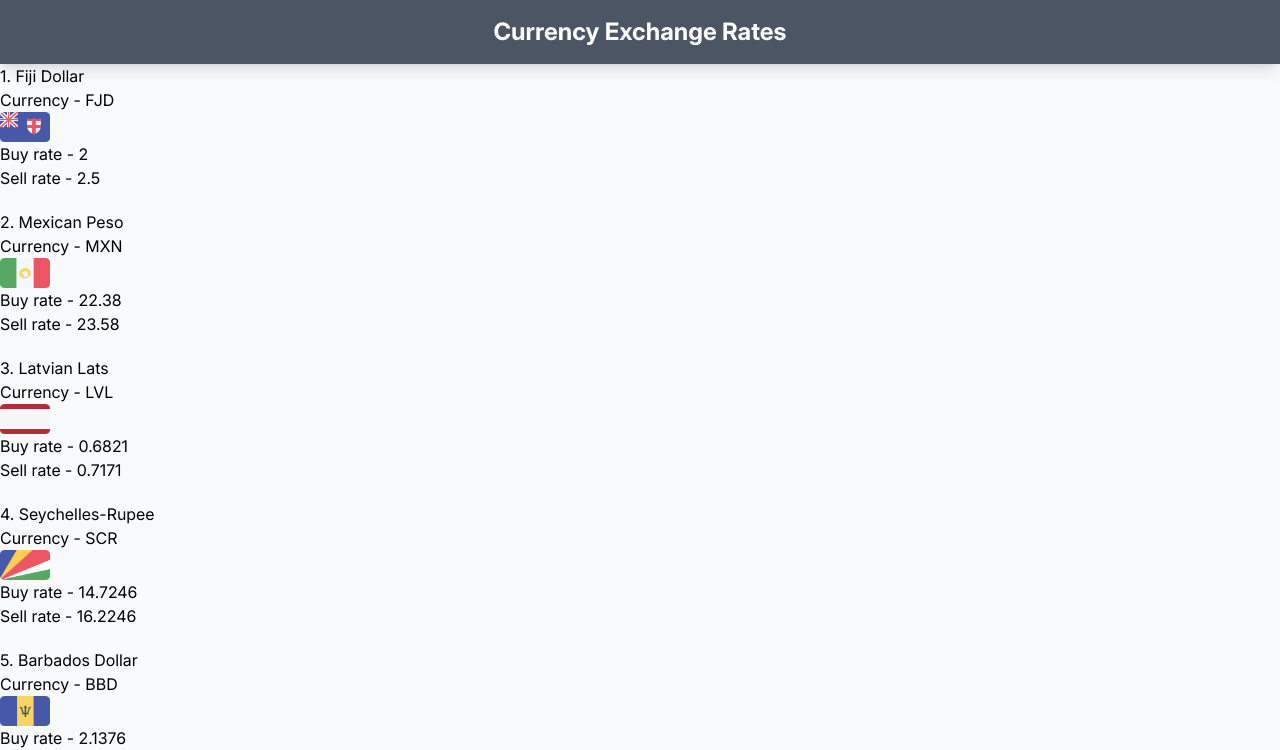
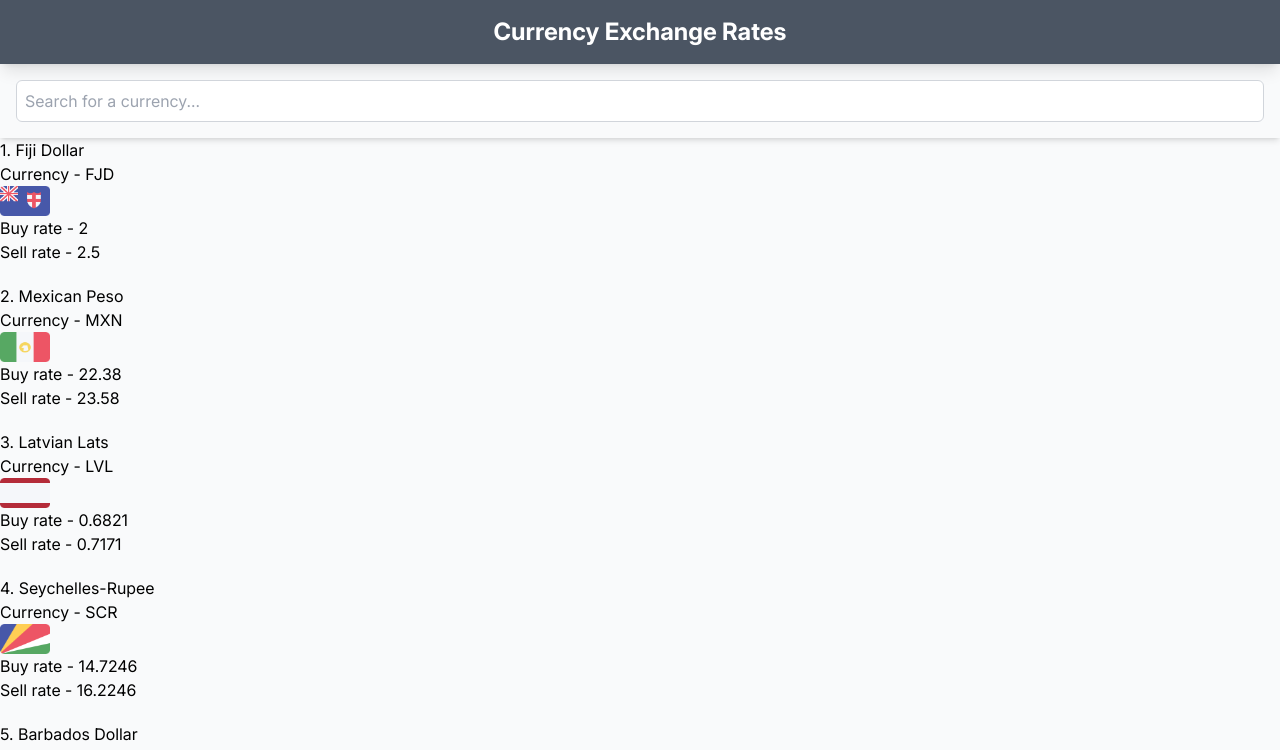
Before and after one commit to Bernard065/money-radar, a Next.js app: page / in a window 1280 px wide. Shown: the top 750 px of the page. Built offline with nearby package versions, Linux system fonts and the light colour scheme.

Commit message:
Implement the search ui

```diff
--- a/app/page.tsx
+++ b/app/page.tsx
@@ -2,11 +2,13 @@ import React from "react";
 
 import CurrencyList from "@/components/CurrencyList";
 import Header from "@/components/Header";
+import SearchBar from "@/components/SearchBar";
 
 const Home = () => {
   return (
-    <div>
+    <div className="min-h-screen">
       <Header />
+      <SearchBar />
       <CurrencyList />
     </div>
   );
--- /dev/null
+++ b/components/SearchBar.tsx
@@ -0,0 +1,17 @@
+import React from "react";
+
+const SearchBar = () => {
+  return (
+    <div className="sticky top-0 z-50 shadow-md">
+      <div className="p-4">
+        <input
+          type="text"
+          placeholder="Search for a currency..."
+          className="w-full rounded-md border border-gray-300 p-2 focus:outline-none focus:ring-2 focus:ring-blue-500"
+        />
+      </div>
+    </div>
+  );
+};
+
+export default SearchBar;
```
